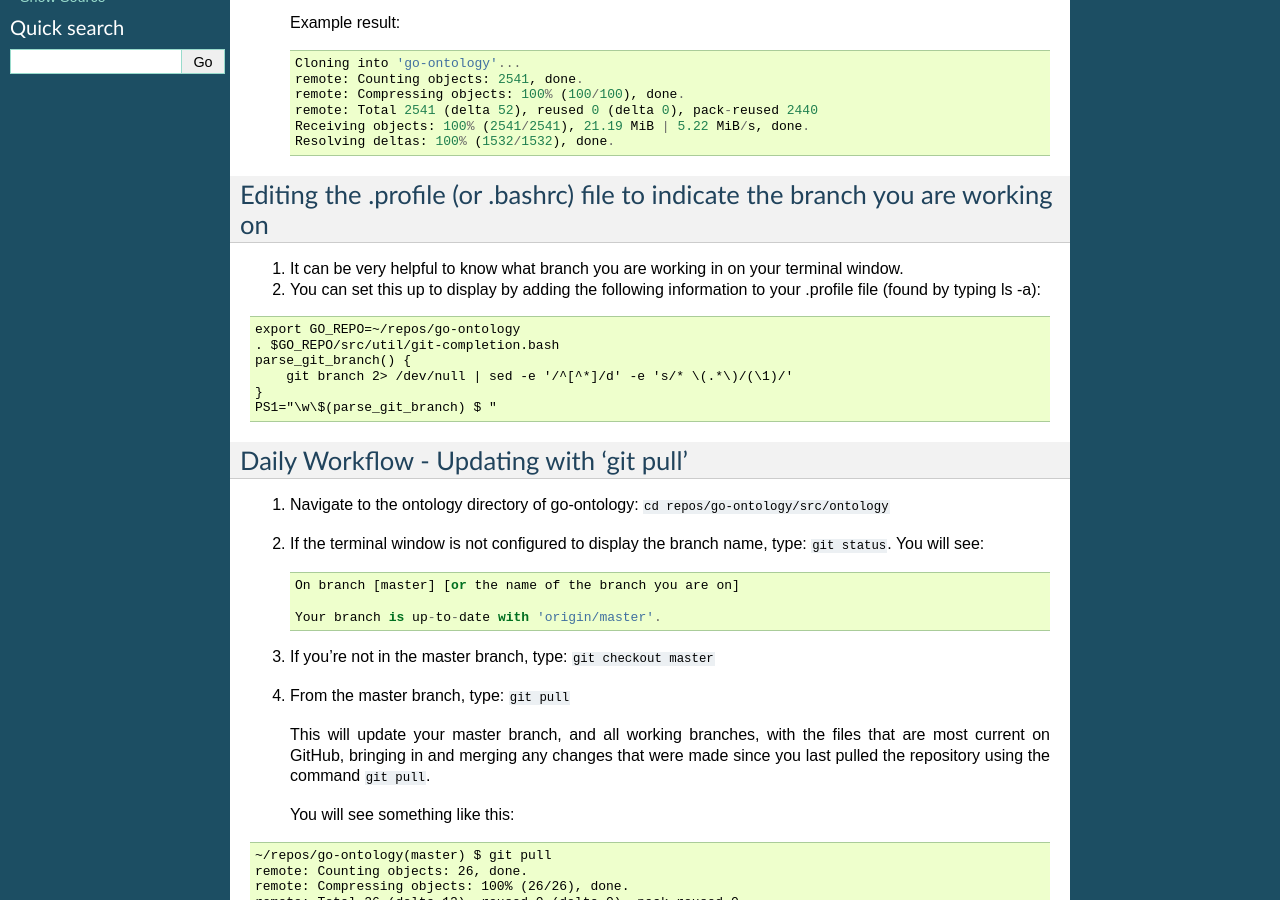
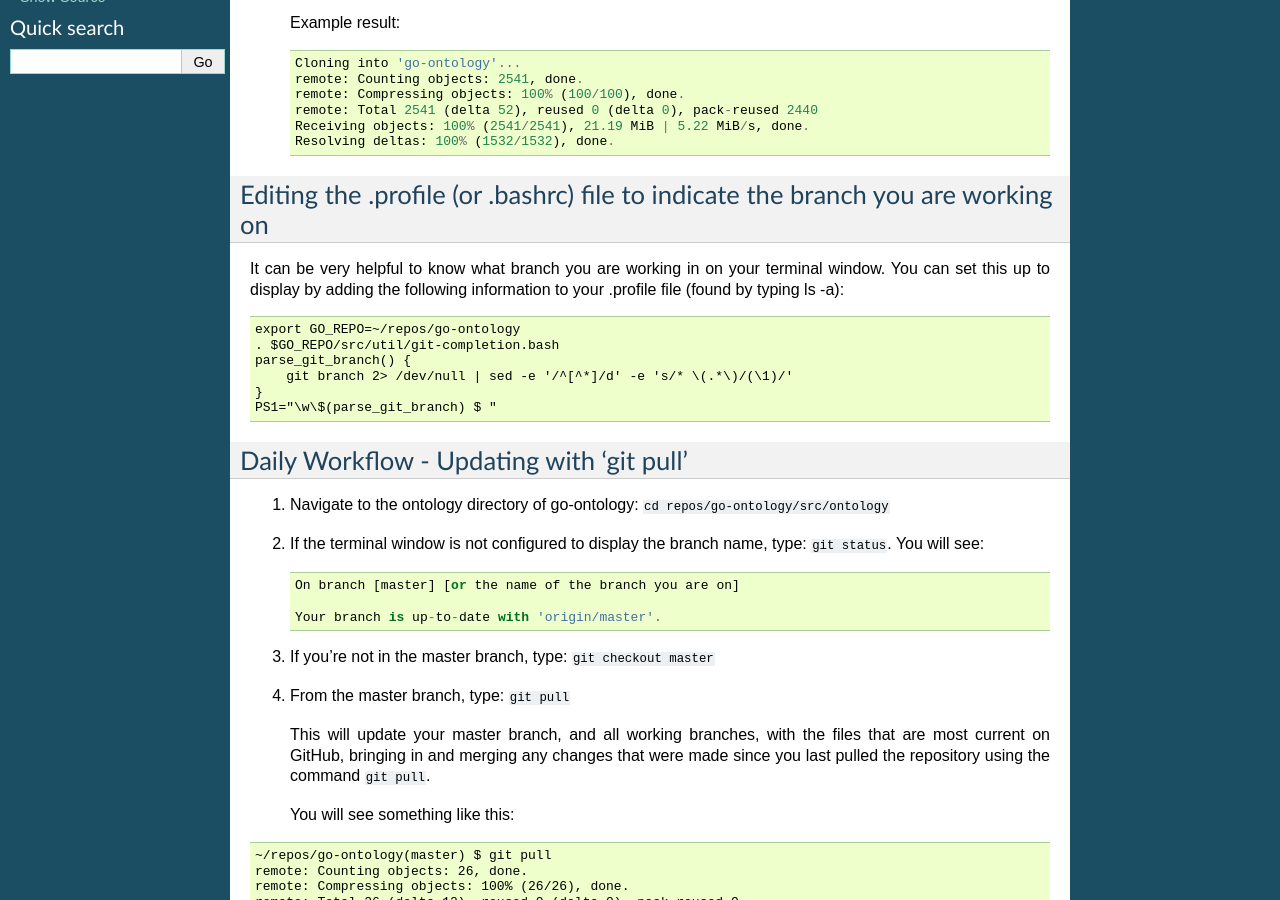
Before and after one commit to geneontology/go-ontology, a Sphinx documentation site: the page built from docs/Installgit.md, in a window 1280 px wide and 900 px high, scrolled down 619 px. Built offline with Sphinx 7.4.7, drawn with Linux system fonts in a browser that asks for light colours; part of the change alters nothing that is shown.

````diff
--- a/docs/Installgit.md
+++ b/docs/Installgit.md
@@ -36,9 +36,7 @@
 
 ## Editing the .profile (or .bashrc) file to indicate the branch you are working on
 
-1. It can be very helpful to know what branch you are working in on your terminal window.
-
-2. You can set this up to display by adding the following information to your .profile file (found by typing ls -a):
+It can be very helpful to know what branch you are working in on your terminal window. You can set this up to display by adding the following information to your .profile file (found by typing ls -a):
 
 ```
 export GO_REPO=~/repos/go-ontology
````
